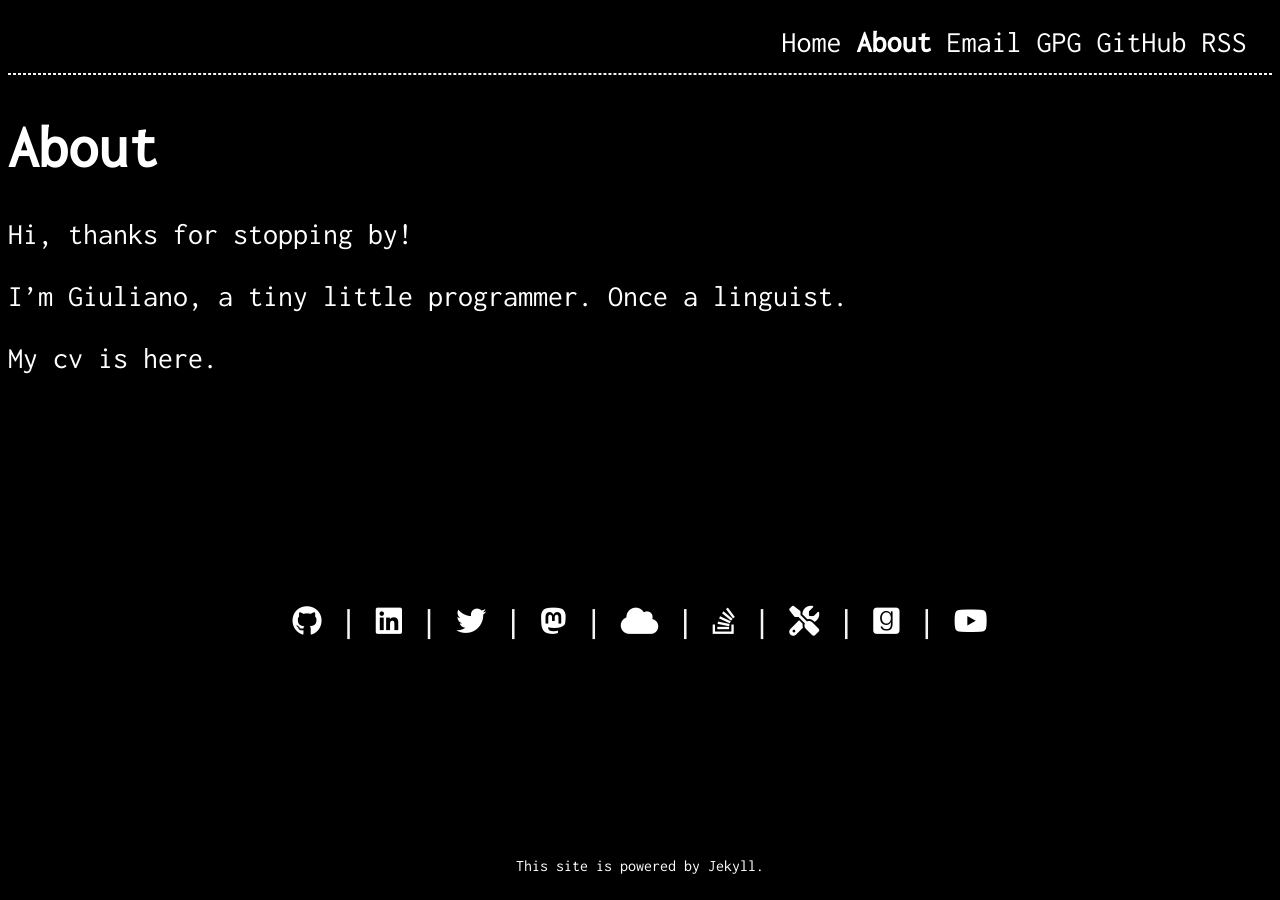
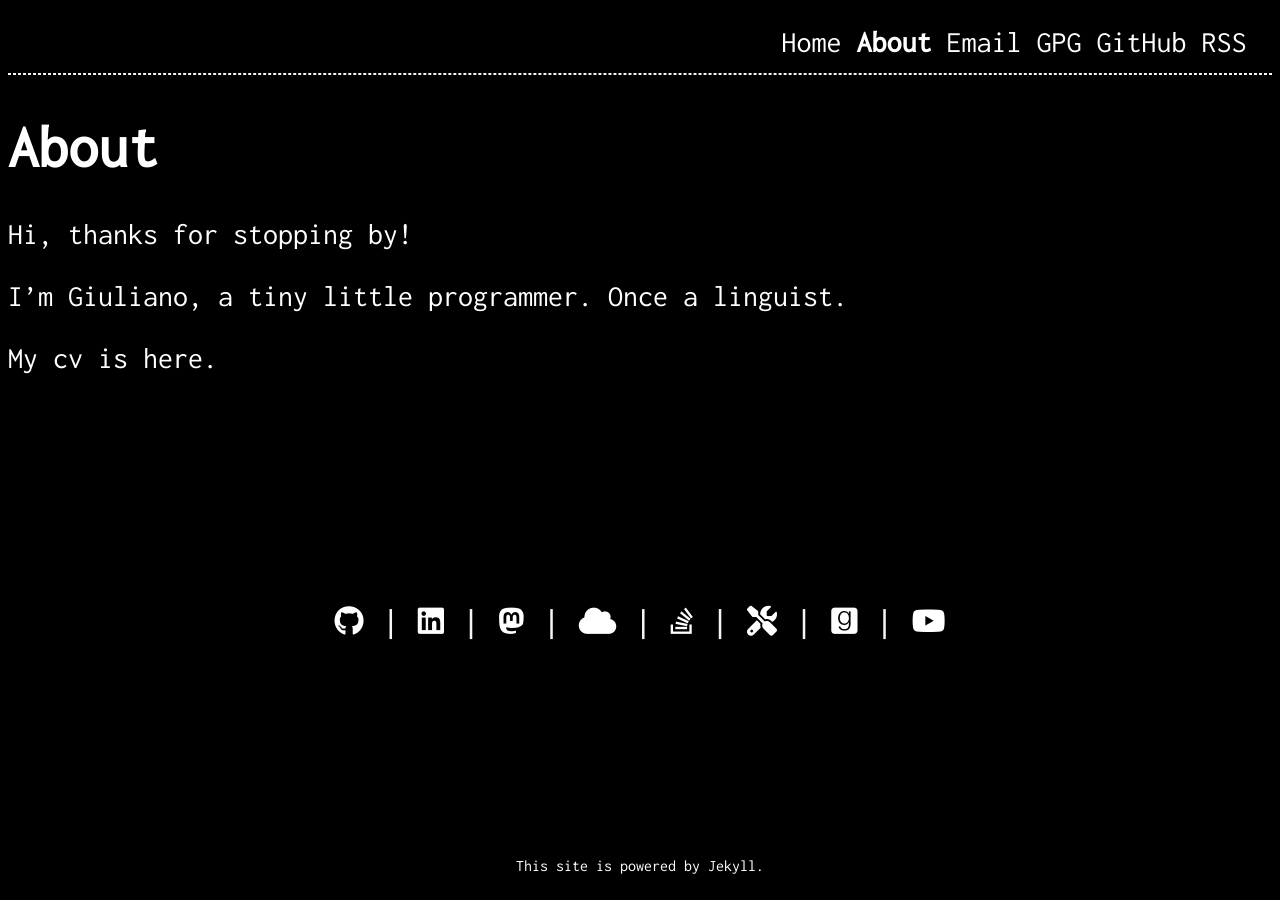
Before and after one commit to giulianopz/giulianopz.github.io, a Jekyll site: the page built from about.md, in a window 1280 px wide. Built offline with Jekyll 4.4.1, drawn with Linux system fonts in a browser that asks for light colours; nearby versions of some CDN libraries.

Commit message:
Remove twitter link

```diff
--- a/about.md
+++ b/about.md
@@ -13,7 +13,6 @@ My cv is [here](https://giulianopz.github.io/cv/).
 <div id="webaddress">
 <a href="https://github.com/giulianopz" class="fab fa-github"></a>
 | <a href="https://www.linkedin.com/in/giuliano-panzironi/" class="fab fa-linkedin"></a>
-| <a href="https://twitter.com/giulianopz" class="fab fa-twitter"></a>
 | <a rel="me" href="https://hachyderm.io/web/@giulianopz" class="fab fa-mastodon"></a>
 | <a href="https://bsky.app/profile/giulianopz.bsky.social" class="fa-solid fa-cloud"></a>
 | <a href="https://stackoverflow.com/users/9109880/giulianopz?tab=profile" class="fa-brands fa-stack-overflow"></a>
```
